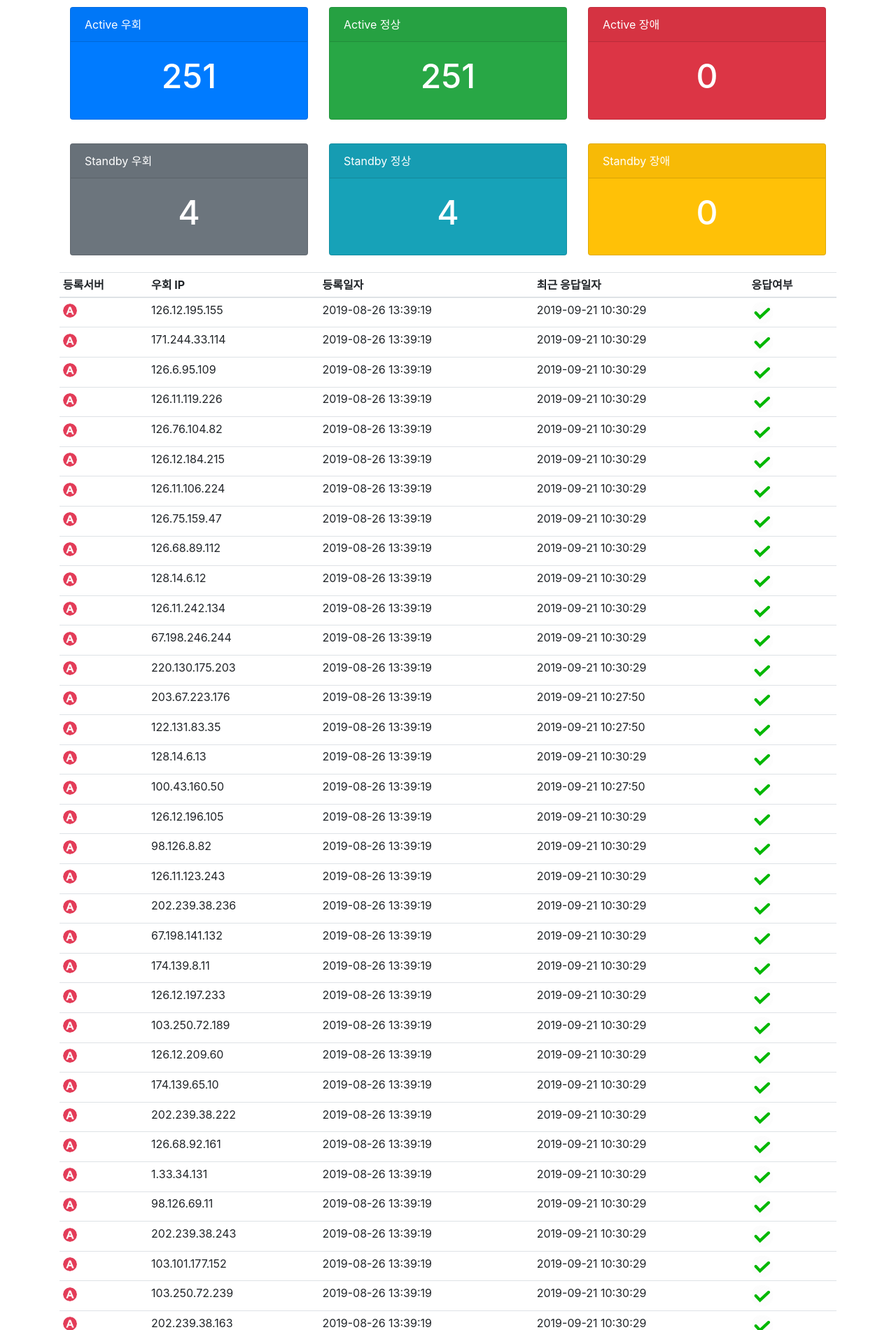
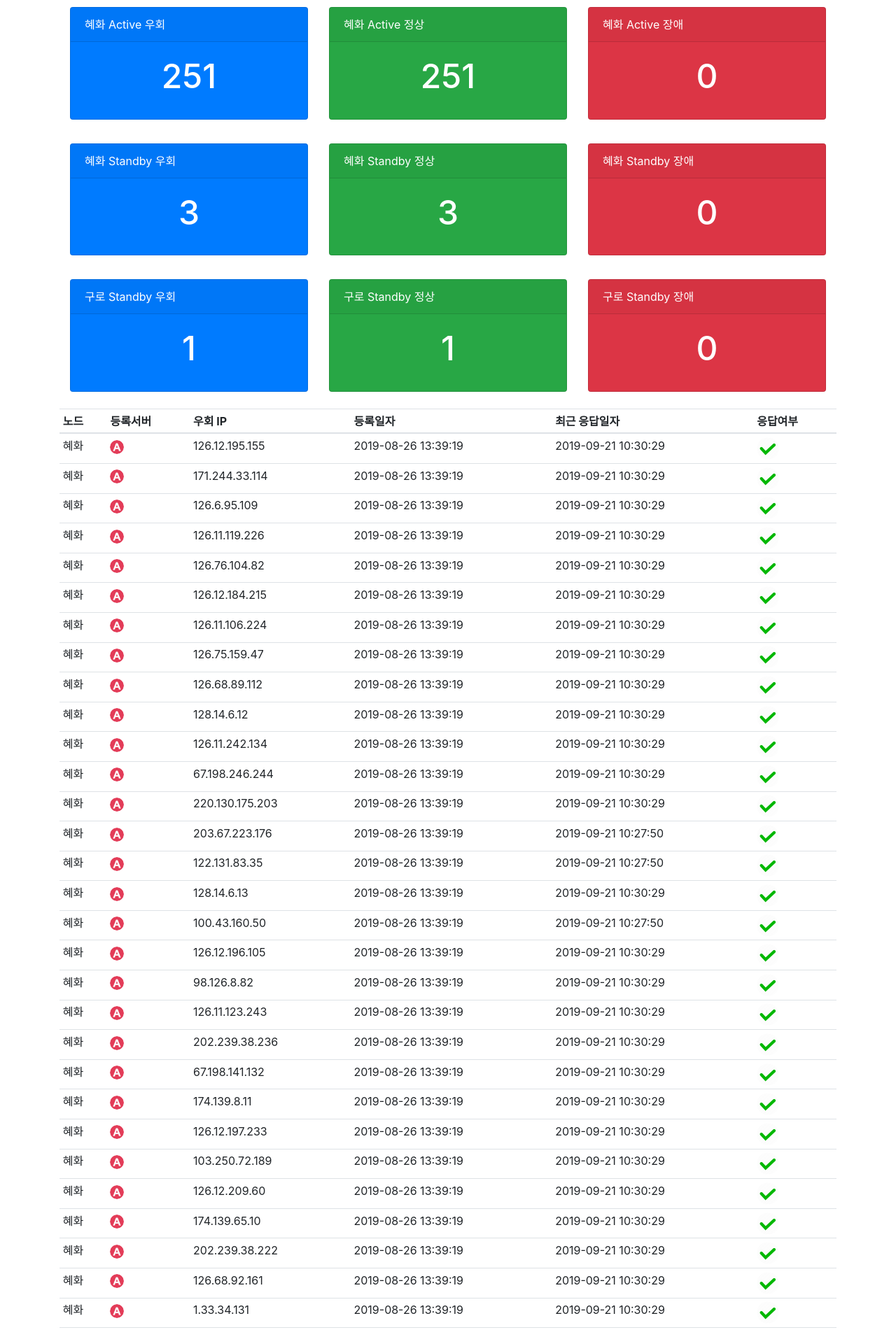
Before and after one commit to monetd/mal_nslookup, a Flask app: page / in a window 1280 px wide. Shown: the part 56-1957 px from the top of the page at 70% size. Run offline with Flask 2, Linux system fonts and the light colour scheme; data comes from the database, SQL or seed files in the repository; both versions use the stored data as it was after the commit; some libraries are stand-ins or nearby versions.

Commit message:
20190921_add_nodes

```diff
--- a/app.py
+++ b/app.py
@@ -78,7 +78,8 @@ def add():
         try:
             ip = request.form['ip']
             dns_server_text = request.form['dns_server']
-            post = Post(server=ip, dns_server=dns_server_text)
+            node = request.form['node']
+            post = Post(server=ip, dns_server=dns_server_text, Node=node)
             db.session.add(post)
             db.session.commit()
         except:
@@ -110,6 +111,7 @@ class Post(db.Model):
     dns_server = db.Column(db.Text, nullable=False)
     reg_date = db.Column(db.DateTime, default=datetime.strptime(now_dt_str,'%Y-%m-%d %H:%M:%S'))
     resp_date = db.Column(db.DateTime, default=datetime.strptime(now_dt_str,'%Y-%m-%d %H:%M:%S'))
+    Node = db.Column(db.Text, nullable=False)
 
 class Setting(db.Model):
     __table_name__ = "setting"
--- a/static/script.js
+++ b/static/script.js
@@ -15,56 +15,97 @@ function refreshData(soundFlag) {
         success : function (data) {
             var numData = data.length;
 
-            var numActive = 0;
-            var numActSucc = 0;
-            var numActFail = 0;
+            var numHHActive = 0;
+            var numHHActSucc = 0;
+            var numHHActFail = 0;
 
-            var numStandby = 0;
-            var numStdSucc = 0;
-            var numStdFail = 0;
+            var numHHStandby = 0;
+            var numHHStdSucc = 0;
+            var numHHStdFail = 0;
+
+            var numGRActive = 0;
+            var numGRActSucc = 0;
+            var numGRActFail = 0;
+
+            var numGRStandby = 0;
+            var numGRStdSucc = 0;
+            var numGRStdFail = 0;
 
             for(i=0; i<numData; i++) {
 
                 $("#td_1").parent().parent().children().eq(i).find("#td_1").text(data[i].id);
 
+                $("#td_2").parent().parent().children().eq(i).find("#td_2").text(data[i].Node);
+
                 if (data[i].dns_server == "Active") {
-                    $("#td_2").parent().parent().children().eq(i).find("#active_img").attr('src', '/static/active.png');
-                    numActive = numActive + 1;
+                    $("#td_3").parent().parent().children().eq(i).find("#active_img").attr('src', '/static/active.png');
 
+                    // 혜화 일 경우
+                    if (data[i].Node == "혜화") {
+                        numHHActive = numHHActive + 1;
+                    } else {    // 구로 일 경우
+                        numGRActive = numGRActive + 1;
+                    }
                 } else {
-                    $("#td_2").parent().parent().children().eq(i).find("#standby_img").attr('src', '/static/standby.png');
-                    numStandby = numStandby + 1;
+                    $("#td_3").parent().parent().children().eq(i).find("#standby_img").attr('src', '/static/standby.png');
+
+                    // 혜화 일 경우
+                    if (data[i].Node == "혜화") {
+                        numHHStandby = numHHStandby + 1;
+                    } else {    // 구로 일 경우
+                        numGRStandby = numGRStandby + 1;
+                    }
                 }
 
-                $("#td_3").parent().parent().children().eq(i).find("#td_3").text(data[i].server);
-                $("#td_4").parent().parent().children().eq(i).find("#td_4").text(data[i].reg_date);
-                $("#td_5").parent().parent().children().eq(i).find("#td_5").text(data[i].resp_date);
+                $("#td_4").parent().parent().children().eq(i).find("#td_4").text(data[i].server);
+                $("#td_5").parent().parent().children().eq(i).find("#td_5").text(data[i].reg_date);
+                $("#td_6").parent().parent().children().eq(i).find("#td_6").text(data[i].resp_date);
 
                 if (data[i].status == "true") {
-                    $("#td_2").parent().parent().children().eq(i).find("#green_img").attr('src', '/static/green.png');
+                    $("#td_7").parent().parent().children().eq(i).find("#green_img").attr('src', '/static/green.png');
                     if (data[i].dns_server == "Active") {
-                        numActSucc = numActSucc + 1;
+                        if (data[i].Node == "혜화") {
+                            numHHActSucc = numHHActSucc + 1;
+                        } else {
+                            numGRActSucc = numGRActSucc + 1;
+                        }
                     } else {
-                        numStdSucc = numStdSucc + 1;
+                        if (data[i].Node == "혜화") {
+                            numHHStdSucc = numHHStdSucc + 1;
+                        } else {
+                            numGRStdSucc = numGRStdSucc + 1;
+                        }
                     }
                 } else {
-                    $("#td_2").parent().parent().children().eq(i).find("#red_img").attr('src', '/static/red.png');
+                    $("#td_7").parent().parent().children().eq(i).find("#red_img").attr('src', '/static/red.png');
                     if (data[i].dns_server == "Active") {
-                        numActFail = numActFail + 1;
+                        if (data[i].Node == "혜화") {
+                            numHHActFail = numHHActFail + 1;
+                        } else {
+                            numGRActFail = numGRActFail + 1;
+                        }
                     } else {
-                        numStdFail = numStdFail + 1;
+                        if (data[i].Node == "혜화") {
+                            numHHStdFail = numHHStdFail + 1;
+                        } else {
+                            numGRStdFail = numGRStdFail + 1;
+                        }
                     }
                 }
             }
 
-            $("#card_1").text(numActive);
-            $("#card_2").text(numActSucc);
-            $("#card_3").text(numActFail);
-            $("#card_4").text(numStandby);
-            $("#card_5").text(numStdSucc);
-            $("#card_6").text(numStdFail);
+            $("#card_1").text(numHHActive);
+            $("#card_2").text(numHHActSucc);
+            $("#card_3").text(numHHActFail);
+            $("#card_4").text(numHHStandby);
+            $("#card_5").text(numHHStdSucc);
+            $("#card_6").text(numHHStdFail);
+            $("#card_7").text(numGRStandby);
+            $("#card_8").text(numGRStdSucc);
+            $("#card_9").text(numGRStdFail);
 
-            if (( numActFail > 0 || numStdFail > 0 ) && soundFlag == 1) {
+
+            if (( numHHActFail > 0 || numHHStdFail > 0 || numGRActFail > 0 || numGRStdFail ) && soundFlag == 1) {
                 playAlert();
             }
         }
--- a/templates/index.html
+++ b/templates/index.html
@@ -16,30 +16,30 @@
             <div class="card-deck">
                 {% set active_num = namespace(i=0)  %}
                 {% for post in posts %}
-                    {% if post.dns_server == 'Active' %}
+                    {% if post.dns_server == 'Active' and post.Node == '혜화' %}
                         {% set active_num.i = active_num.i + 1 %}
                     {% endif %}
                 {% endfor %}
                 <div class="card text-white bg-primary mb-4">
-                    <div class="card-header">Active 우회</div>
+                    <div class="card-header">혜화 Active 우회</div>
                     <div class="card-body align-items-center d-flex justify-content-center">
                         <h1 class="card-title" id="card_1">{{active_num.i}}</h1>
                     </div>
                 </div>
                 {% set counter = namespace(i=0)  %}
                 {% for post in posts %}
-                    {% if post.dns_server == 'Active' and post.status != 'true' %}
+                    {% if post.dns_server == 'Active' and post.status != 'true' and post.Node == '혜화' %}
                         {% set counter.i = counter.i + 1 %}
                     {% endif %}
                 {% endfor %}
                 <div class="card text-white bg-success mb-4">
-                    <div class="card-header">Active 정상</div>
+                    <div class="card-header">혜화 Active 정상</div>
                     <div class="card-body align-items-center d-flex justify-content-center">
                         <h1 class="card-title" id="card_2">{{active_num.i - counter.i}}</h1>
                     </div>
                 </div>
                 <div class="card text-white bg-danger mb-4">
-                    <div class="card-header">Active 장애</div>
+                    <div class="card-header">혜화 Active 장애</div>
                     <div class="card-body align-items-center d-flex justify-content-center">
                         <h1 class="card-title" id="card_3">{{counter.i}}</h1>
                     </div>
@@ -52,32 +52,68 @@
             <div class="card-deck">
                 {% set standby_num = namespace(i=0)  %}
                 {% for post in posts %}
-                    {% if post.dns_server == 'Standby' %}
+                    {% if post.dns_server == 'Standby' and post.Node == '혜화'%}
                         {% set standby_num.i = standby_num.i + 1 %}
                     {% endif %}
                 {% endfor %}
-                <div class="card text-white bg-secondary mb-4">
-                    <div class="card-header">Standby 우회</div>
+                <div class="card text-white bg-primary mb-4">
+                    <div class="card-header">혜화 Standby 우회</div>
                     <div class="card-body align-items-center d-flex justify-content-center">
                         <h1 class="card-title" id="card_4">{{standby_num.i}}</h1>
                     </div>
                 </div>
                 {% set counter = namespace(i=0)  %}
                 {% for post in posts %}
-                    {% if post.dns_server == 'Standby' and post.status != 'true' %}
+                    {% if post.dns_server == 'Standby' and post.status != 'true' and post.Node == '혜화' %}
                         {% set counter.i = counter.i + 1 %}
                     {% endif %}
                 {% endfor %}
-                <div class="card text-white bg-info mb-4">
-                    <div class="card-header">Standby 정상</div>
+                <div class="card text-white bg-success mb-4">
+                    <div class="card-header">혜화 Standby 정상</div>
                     <div class="card-body align-items-center d-flex justify-content-center">
                         <h1 class="card-title" id="card_5">{{ standby_num.i - counter.i}}</h1>
                     </div>
                 </div>
-                <div class="card text-white bg-warning mb-4">
-                    <div class="card-header">Standby 장애</div>
+                <div class="card text-white bg-danger mb-4">
+                    <div class="card-header">혜화 Standby 장애</div>
                     <div class="card-body align-items-center d-flex justify-content-center">
                         <h1 class="card-title" id="card_6">{{counter.i}}</h1>
+                    </div>
+                </div>
+            </div>
+        </div>
+    </div>
+    <div class="rows">
+        <div class="col">
+            <div class="card-deck">
+                {% set standby_num = namespace(i=0)  %}
+                {% for post in posts %}
+                    {% if post.dns_server == 'Standby' and post.Node == '구로' %}
+                        {% set standby_num.i = standby_num.i + 1 %}
+                    {% endif %}
+                {% endfor %}
+                <div class="card text-white bg-primary mb-4">
+                    <div class="card-header">구로 Standby 우회</div>
+                    <div class="card-body align-items-center d-flex justify-content-center">
+                        <h1 class="card-title" id="card_7">{{standby_num.i}}</h1>
+                    </div>
+                </div>
+                {% set counter = namespace(i=0)  %}
+                {% for post in posts %}
+                    {% if post.dns_server == 'Standby' and post.status != 'true' and post.Node == '구로' %}
+                        {% set counter.i = counter.i + 1 %}
+                    {% endif %}
+                {% endfor %}
+                <div class="card text-white bg-success mb-4">
+                    <div class="card-header">구로 Standby 정상</div>
+                    <div class="card-body align-items-center d-flex justify-content-center">
+                        <h1 class="card-title" id="card_8">{{ standby_num.i - counter.i}}</h1>
+                    </div>
+                </div>
+                <div class="card text-white bg-danger mb-4">
+                    <div class="card-header">구로 Standby 장애</div>
+                    <div class="card-body align-items-center d-flex justify-content-center">
+                        <h1 class="card-title" id="card_9">{{counter.i}}</h1>
                     </div>
                 </div>
             </div>
@@ -90,6 +126,7 @@
             <table class="table table-sm" id="iptable">
                 <thead>
                 <tr>
+                    <th scope="col">노드</th>
                     <th scope="col">등록서버</th>
                     <th scope="col">우회 IP</th>
                     <th scope="col">등록일자</th>
@@ -102,6 +139,9 @@
                 <tr>
                     <td class="hidden_field" id="td_1">{{ post.id }}</td>
                     <td id="td_2">
+                        {{ post.Node }}
+                    </td>
+                    <td id="td_3">
                         {% if post.dns_server == 'Active' %}
                         <img id="active_img" class="rounded-circle mx-auto" src="{{ url_for('static', filename='active.png') }}"
                              width="20px" height="20px">
@@ -110,10 +150,10 @@
                              width="20px" height="20px">
                         {% endif %}
                     </td>
-                    <td id="td_3">{{ post.server }}</td>
-                    <td id="td_4">{{ post.reg_date.strftime('%Y-%m-%d %H:%M:%S') }}</td>
-                    <td id="td_5">{{ post.resp_date.strftime('%Y-%m-%d %H:%M:%S') }}</td>
-                    <td id="td_6">
+                    <td id="td_4">{{ post.server }}</td>
+                    <td id="td_5">{{ post.reg_date.strftime('%Y-%m-%d %H:%M:%S') }}</td>
+                    <td id="td_6">{{ post.resp_date.strftime('%Y-%m-%d %H:%M:%S') }}</td>
+                    <td id="td_7">
                         {% if post.status == 'true' %}
                         <img id="green_img" class="rounded-circle mx-auto" src="{{ url_for('static', filename='green.png') }}"
                              width="32px" height="32px">
```
Also changed, not shown: templates/ipmgnt.html (+7 -0 lines), site.db.
